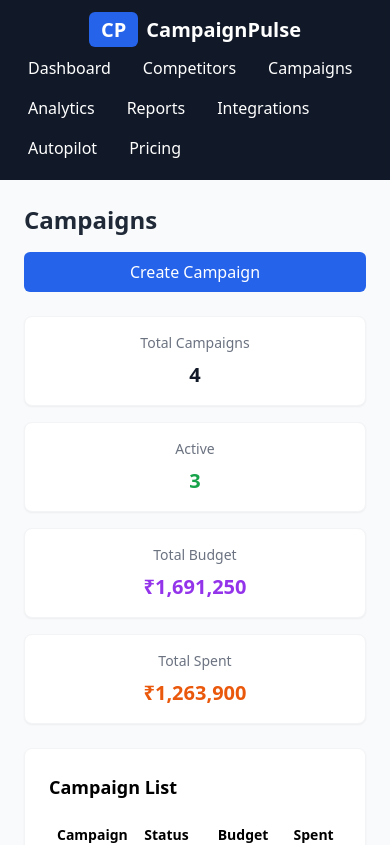
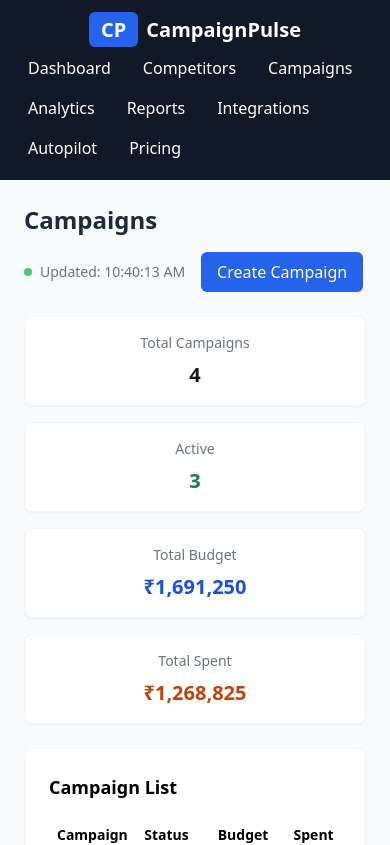
Before and after one commit to rahultheeagle/MArketing, a Next.js app: page /dashboard/campaigns in a window 390 px wide. Shown: the top 845 px of the page. Built offline with nearby package versions, Linux system fonts and the light colour scheme.

Commit message:
Fix campaigns page - add real-time updates, sync with dashboard, fix responsive design

```diff
--- a/app/dashboard/campaigns/page.tsx
+++ b/app/dashboard/campaigns/page.tsx
@@ -5,18 +5,36 @@ import { store } from '@/lib/store';
 
 export default function CampaignsPage() {
   const [campaigns, setCampaigns] = useState(store.getCampaigns());
+  const [lastUpdated, setLastUpdated] = useState(new Date());
 
   useEffect(() => {
     const unsubscribe = store.subscribe(() => {
       setCampaigns(store.getCampaigns());
+      setLastUpdated(new Date());
     });
-    return unsubscribe;
+
+    const interval = setInterval(() => {
+      store.updateCampaignClicks();
+    }, 2000);
+
+    return () => {
+      unsubscribe();
+      clearInterval(interval);
+    };
   }, []);
   return (
     <div className="space-y-6">
       <div className="flex flex-col md:flex-row justify-between items-start md:items-center gap-4">
         <h1 className="text-2xl md:text-3xl font-bold text-gray-800">Campaigns</h1>
-        <button className="btn-primary w-full md:w-auto">Create Campaign</button>
+        <div className="flex items-center space-x-4">
+          <div className="flex items-center space-x-2">
+            <div className="w-2 h-2 bg-green-500 rounded-full animate-pulse"></div>
+            <div className="text-sm text-gray-500">
+              Updated: {lastUpdated.toLocaleTimeString()}
+            </div>
+          </div>
+          <button className="btn-primary">Create Campaign</button>
+        </div>
       </div>
 
       <div className="grid grid-cols-1 md:grid-cols-4 gap-4 md:gap-6">
@@ -26,19 +44,19 @@ export default function CampaignsPage() {
         </div>
         <div className="metric-card">
           <h3 className="text-sm font-medium text-gray-500 mb-2">Active</h3>
-          <div className="text-xl md:text-2xl font-bold text-green-600">
+          <div className="text-xl md:text-2xl font-bold text-green-700">
             {campaigns.filter(c => c.status === 'active').length}
           </div>
         </div>
         <div className="metric-card">
           <h3 className="text-sm font-medium text-gray-500 mb-2">Total Budget</h3>
-          <div className="text-xl md:text-2xl font-bold text-purple-600">
+          <div className="text-xl md:text-2xl font-bold text-blue-700">
             ₹{campaigns.reduce((sum, c) => sum + c.budget, 0).toLocaleString()}
           </div>
         </div>
         <div className="metric-card">
           <h3 className="text-sm font-medium text-gray-500 mb-2">Total Spent</h3>
-          <div className="text-xl md:text-2xl font-bold text-orange-600">
+          <div className="text-xl md:text-2xl font-bold text-orange-700">
             ₹{campaigns.reduce((sum, c) => sum + c.spent, 0).toLocaleString()}
           </div>
         </div>
```
